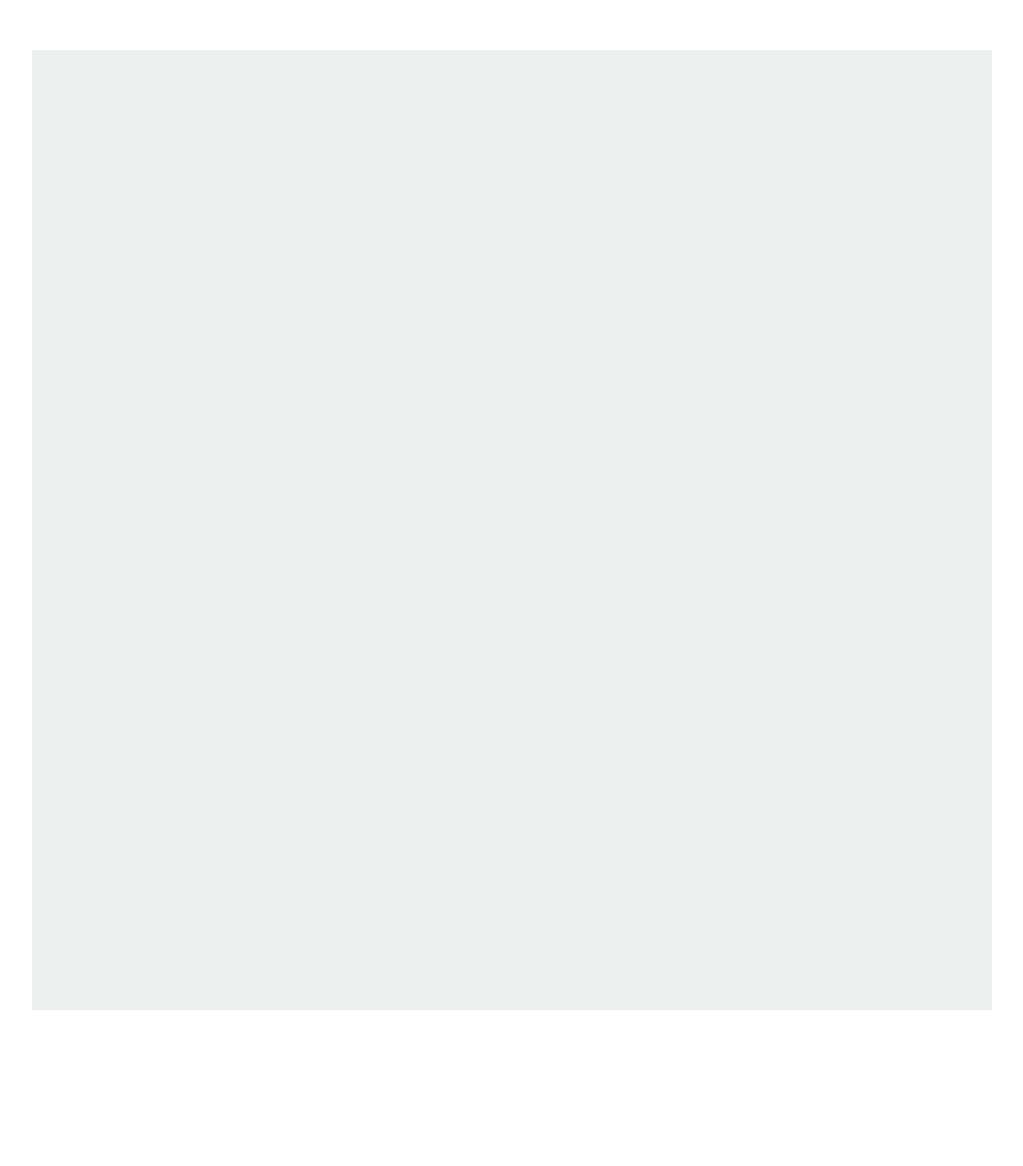
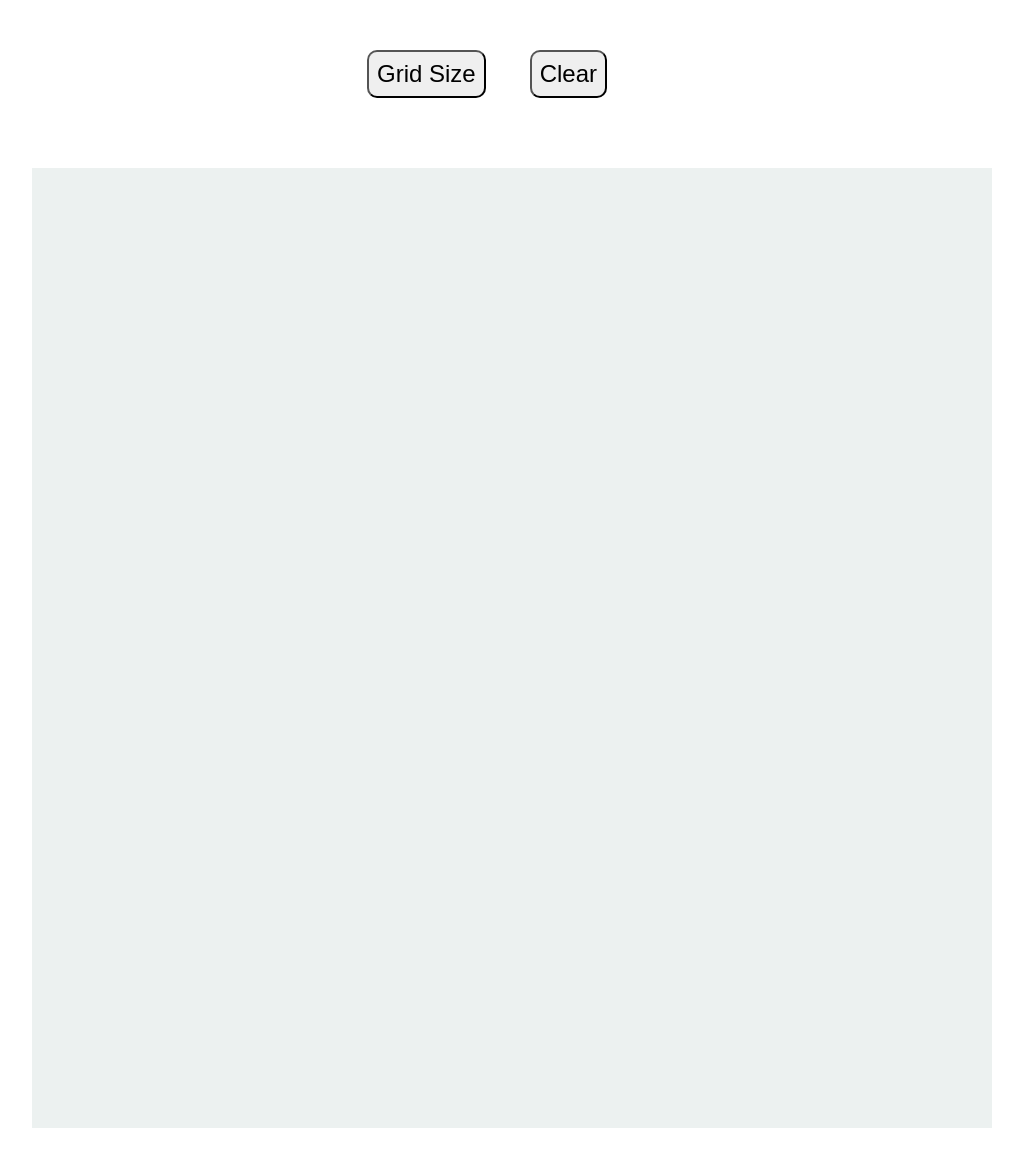
Before and after one commit to bibhorkumar/etch-a-sketch, a plain HTML site: page index.html in a window 1280 px wide. Shown: the whole page, without its empty margins (128-1151 px from the left). Before the commit the page ends 1060 px from the top, so only its background shows below. Drawn offline with Linux system fonts and the light colour scheme.

Commit message:
FInished with all basic functionality design to be improved

```diff
--- a/index.html
+++ b/index.html
@@ -8,6 +8,10 @@
     <link rel="stylesheet" href="style.css">
 </head>
 <body>
+    <div class="buttons-div">
+        <button id="grid-size-btn" class="btn">Grid Size</button>
+        <button id="clear" class="btn">Clear</button>
+    </div>
     <div class="container"></div>
     <script src="index.js"></script>
 </body>
--- a/index.js
+++ b/index.js
@@ -1,8 +1,49 @@
 const container= document.querySelector('.container');
 
+function setGrid(gridSize) {
+    for (let i = 1; i <= (gridSize * gridSize); i++) {
+        container.setAttribute('style',`grid-template-columns: repeat(${gridSize},1fr);`)
+        let div = document.createElement('div');
+        div.setAttribute('class', 'grid-divs');
+        div.setAttribute('style', `height:${960/gridSize}px; width:${960/gridSize}px;`)
+        container.appendChild(div);
+    }
+}
 
-for(let i=1;i<=256;i++){
-    let div= document.createElement('div');
-    div.setAttribute('class','grid-divs');
-    container.appendChild(div);
+window.addEventListener('load',()=>{
+    setGrid(16);
+    hoverEffect();
+})
+
+function hoverEffect() {
+    const gridDivs = document.querySelectorAll(".grid-divs");
+    gridDivs.forEach(div => {
+        div.addEventListener('mouseover', () => {
+            div.style.backgroundColor = 'black';
+        })
+    });
 }
+
+const clearBtn= document.getElementById('clear');
+clearBtn.addEventListener('click',()=>{
+    const gridDivs = document.querySelectorAll(".grid-divs");
+    gridDivs.forEach(div => {
+        div.style.backgroundColor = "rgb(236 241 240)";
+    });
+})
+
+
+const gridBtn= document.getElementById('grid-size-btn');
+
+
+gridBtn.addEventListener('click',()=>{
+    let gridSize;
+    while(1){
+        gridSize= prompt("Enter grid size");
+        if(gridSize<100) break;
+        else continue;
+    }
+    container.innerHTML="";
+    setGrid(gridSize);
+    hoverEffect();
+})
--- a/style.css
+++ b/style.css
@@ -7,11 +7,23 @@
     display: grid;
     width: 960px;
     grid-template-columns: repeat(16,1fr);
-    background-color: #141313;
+    /* background-color: #141313; */
     margin: 50px auto;
+    /* border: 5px solid black; */
 }
 .grid-divs{
-    min-height: 60px;
-    min-width: 60px;
     background-color: rgb(236 241 240);
 }
+
+.buttons-div{
+    padding: 30px 50px 0 0 ;
+    text-align: center;
+}
+
+.btn{
+    border-radius: 10px;
+    padding: 8px;
+    margin: 20px;
+    font-size: 24px;
+    font-weight: 500;
+}
```
